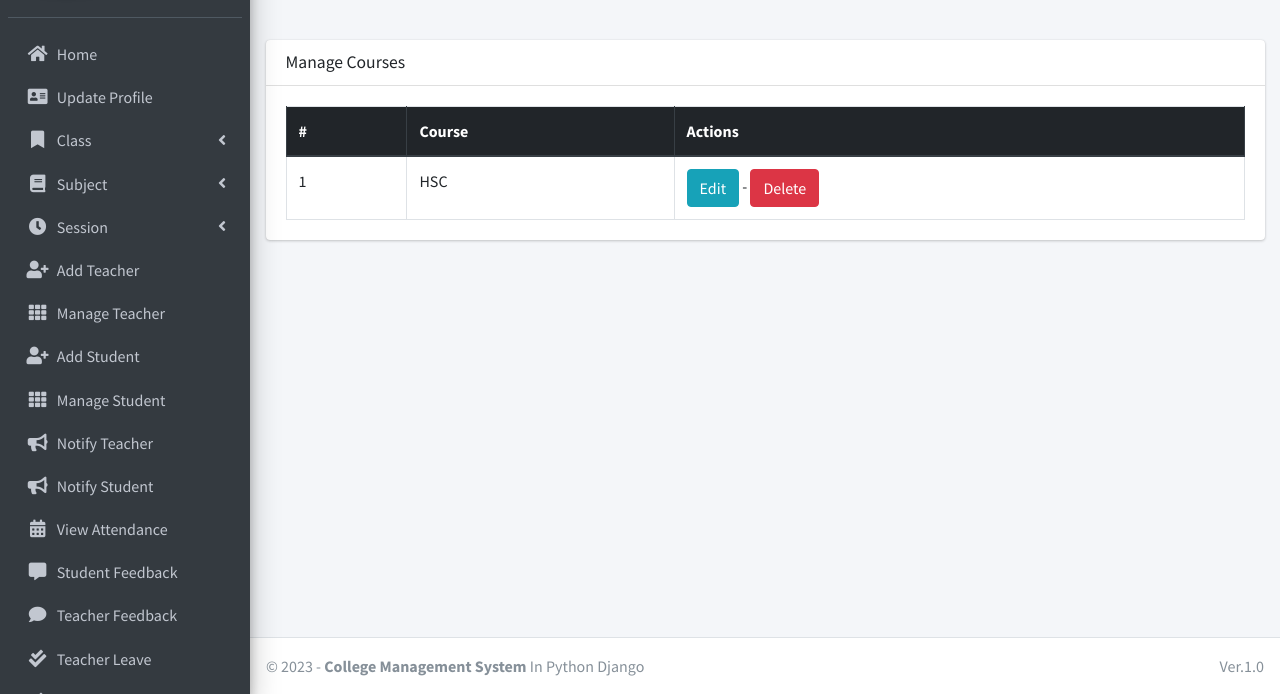
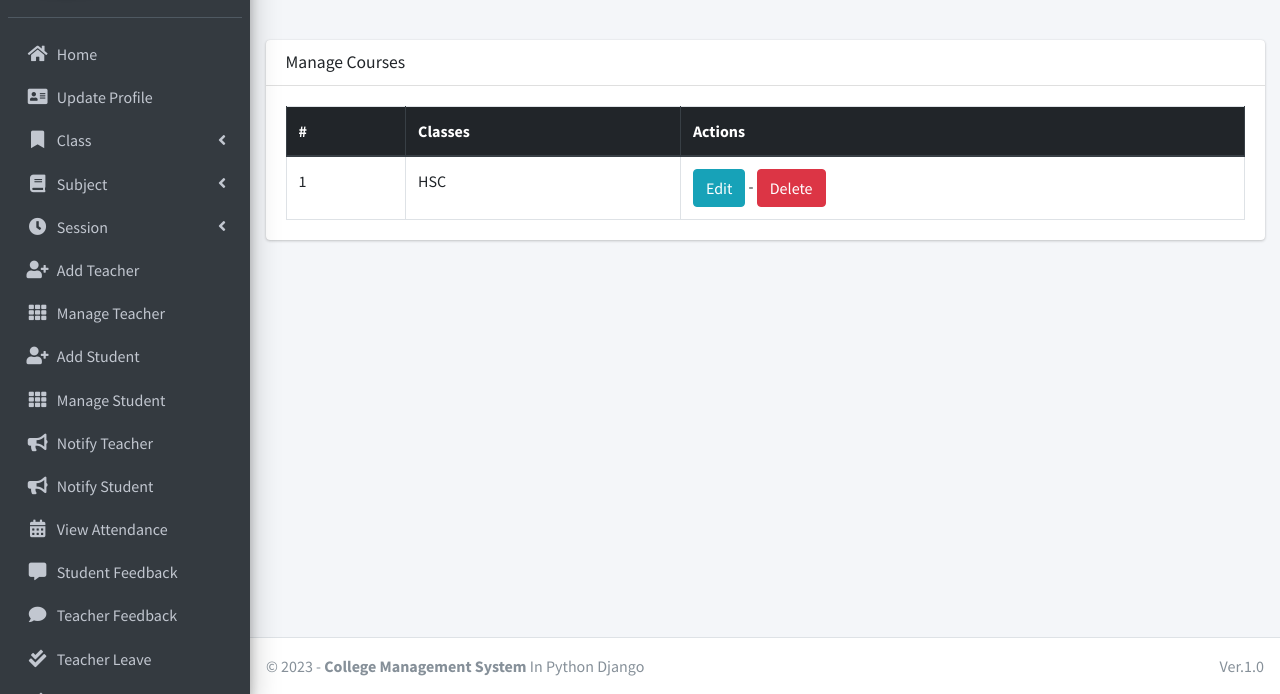
Before and after one commit to team-gigabyte10/college, a Django app: page /course/manage/ in a window 1280 px wide. Shown: the part 106-800 px from the top of the page. Run offline with Django 3.2, Linux system fonts and the light colour scheme; a user stored in the database is signed in; data comes from the database, SQL or seed files in the repository; some libraries are stand-ins or nearby versions.

Commit message:
Update manage_course.html

```diff
--- a/main_app/templates/hod_template/manage_course.html
+++ b/main_app/templates/hod_template/manage_course.html
@@ -18,7 +18,7 @@
                             <thead class="thead-dark">
                                 <tr>
                                     <th>#</th>
-                                    <th>Course</th>
+                                    <th>Classes</th>
                                     <th>Actions</th>
                                 </tr>
                             </thead>
```
